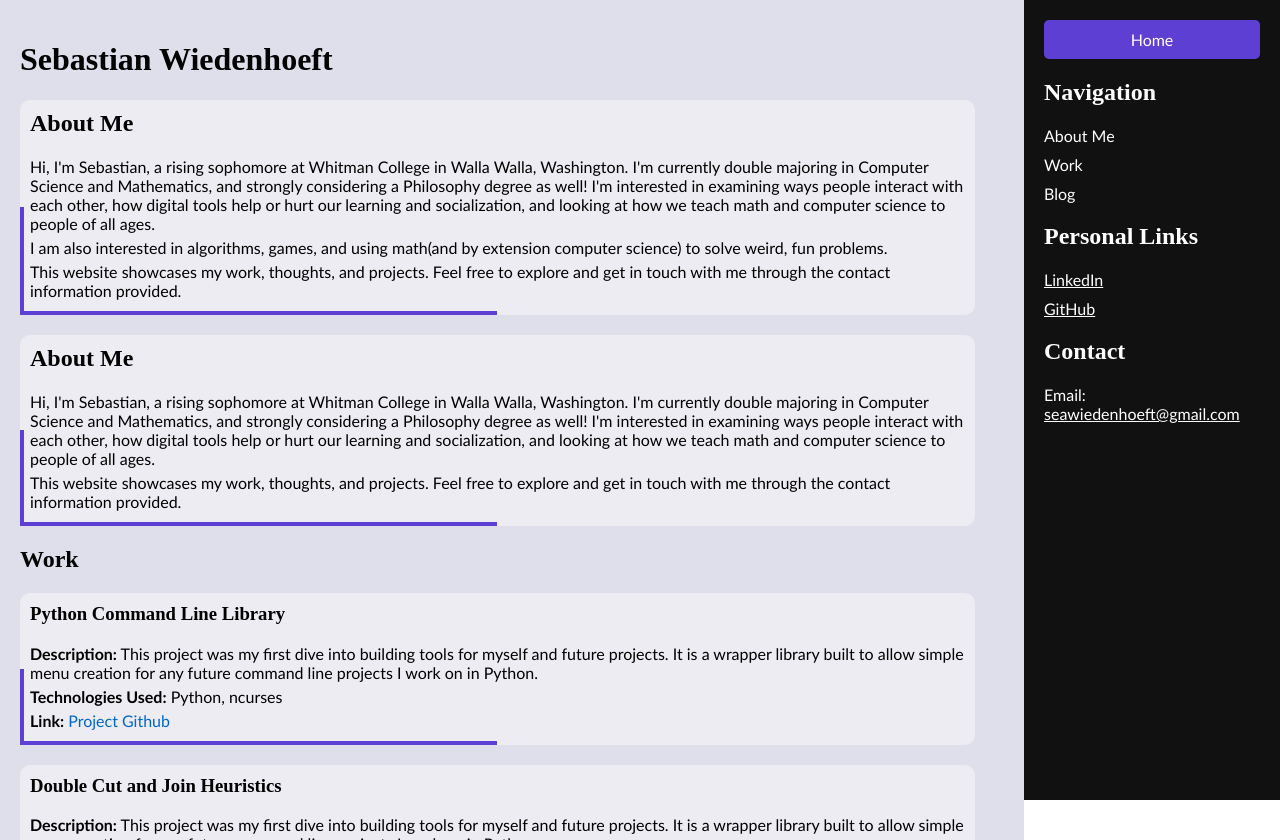
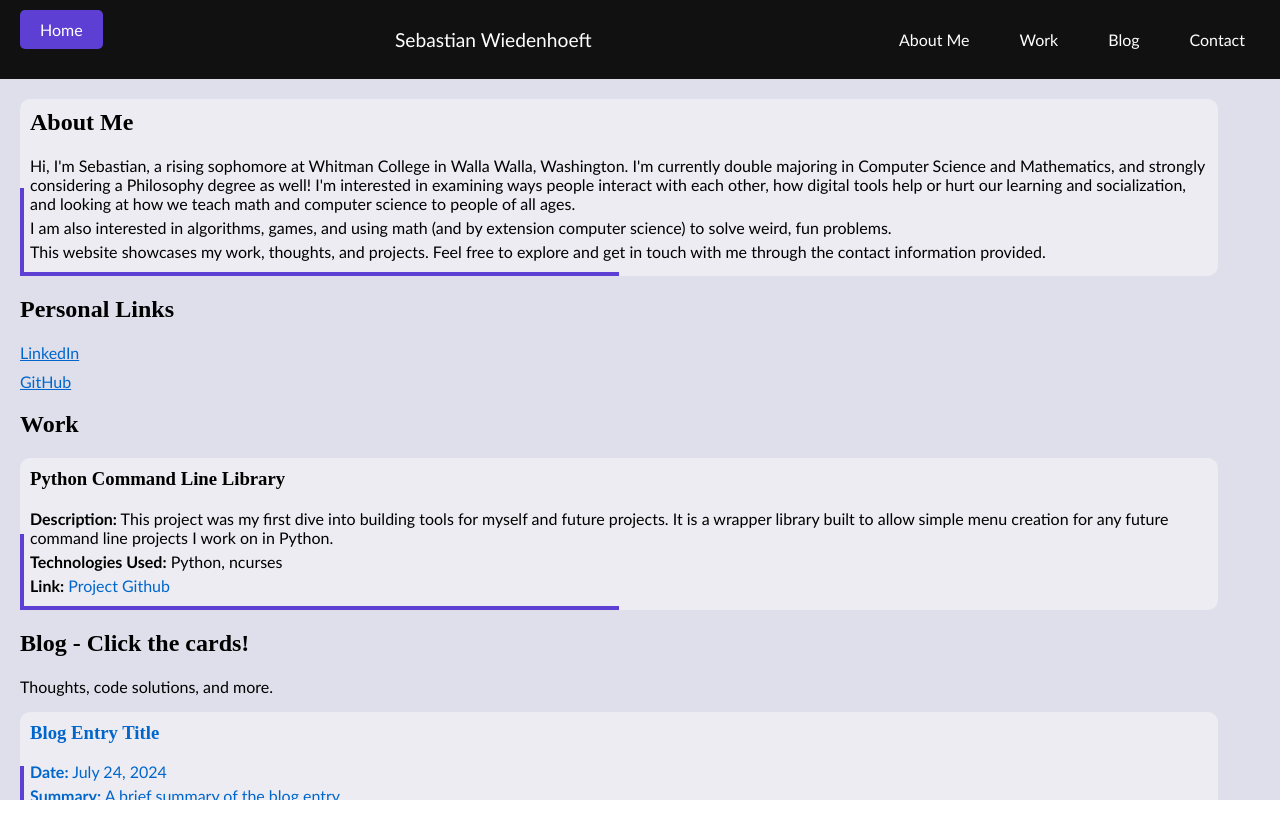
Before and after one commit to SebastianWied/PersonalPage, a plain HTML site: page index.html in a window 1280 px wide. After the commit the page ends 800 px from the top, so only its background shows below. Drawn offline with Linux system fonts and the light colour scheme.

Commit message:
Changed nav

```diff
--- a/index.html
+++ b/index.html
@@ -7,81 +7,47 @@
     <link rel="stylesheet" href="styles.css">
 </head>
 <body>
-    <div class="sidebar">
-        <a href="index.html" class="home-button">Home</a>
-        <nav>
-            <h2>Navigation</h2>
+    <nav class="top-nav">
+        <div class="nav-container">
+            <a href="index.html" class="home-button">Home</a>
+            <span class="nav-name">Sebastian Wiedenhoeft</span>
             <ul>
                 <li><a href="#about-me">About Me</a></li>
                 <li><a href="#work">Work</a></li>
                 <li><a href="#blog">Blog</a></li>
+                <li><a href="#contact">Contact</a></li>
             </ul>
-        </nav>
-        <section id="personal-links">
-            <h2>Personal Links</h2>
-            <ul>
-                <li><a href="https://www.linkedin.com/in/seawied" target="_blank">LinkedIn</a></li>
-                <li><a href="https://github.com/sebastianwied" target="_blank">GitHub</a></li>
-            </ul>
-        </section>
-        <section id="contact">
-            <h2>Contact</h2>
-            <p>Email: <a href="mailto:seawiedenhoeft@gmail.com">seawiedenhoeft@gmail.com</a></p>
-        </section>
-    </div>
+        </div>
+    </nav>
     <div class="container">
         <div class="content">
-            <header>
-                <h1>Sebastian Wiedenhoeft</h1>
-            </header>
             <main>
                 <section id="about-me">
                     <div class="about-me">
                         <h2>About Me</h2>
-                        <p>
-Hi, I'm Sebastian, a rising sophomore at Whitman College in Walla Walla, Washington. I'm currently double majoring in
-Computer Science and Mathematics, and strongly considering a Philosophy degree as well! I'm interested in
-examining ways people interact with each other, how digital tools help or hurt our learning and socialization,
-and looking at how we teach math and computer science to people of all ages.
-                        <p>I am also interested in algorithms, games, and using math(and by extension computer science)
-                                to solve weird, fun problems. </p>
+                        <p>Hi, I'm Sebastian, a rising sophomore at Whitman College in Walla Walla, Washington. I'm currently double majoring in
+                        Computer Science and Mathematics, and strongly considering a Philosophy degree as well! I'm interested in
+                        examining ways people interact with each other, how digital tools help or hurt our learning and socialization,
+                        and looking at how we teach math and computer science to people of all ages.</p>
+                        <p>I am also interested in algorithms, games, and using math (and by extension computer science) to solve weird, fun problems.</p>
                         <p>This website showcases my work, thoughts, and projects. Feel free to explore and get in touch with me through the contact information provided.</p>
                     </div>
                 </section>
-                <section id="about-me">
-                    <div class="about-me">
-                        <h2>About Me</h2>
-                        <p>
-Hi, I'm Sebastian, a rising sophomore at Whitman College in Walla Walla, Washington. I'm currently double majoring in
-Computer Science and Mathematics, and strongly considering a Philosophy degree as well! I'm interested in
-examining ways people interact with each other, how digital tools help or hurt our learning and socialization,
-and looking at how we teach math and computer science to people of all ages.
-                        <p>This website showcases my work, thoughts, and projects. Feel free to explore and get in touch with me through the contact information provided.</p>
-                    </div>
+                <section id="personal-links">
+                    <h2>Personal Links</h2>
+                    <ul>
+                        <li><a href="https://www.linkedin.com/in/seawied" target="_blank">LinkedIn</a></li>
+                        <li><a href="https://github.com/sebastianwied" target="_blank">GitHub</a></li>
+                    </ul>
                 </section>
                 <section id="work">
                     <h2>Work</h2>
                     <div class="project">
                         <h3>Python Command Line Library</h3>
-                        <p><strong>Description:</strong>
-                            This project was my first dive into building tools for myself and future projects.
-                            It is a wrapper library built to allow simple menu creation for any future command line projects
-                            I work on in Python.
-                        </p>
+                        <p><strong>Description:</strong> This project was my first dive into building tools for myself and future projects. It is a wrapper library built to allow simple menu creation for any future command line projects I work on in Python.</p>
                         <p><strong>Technologies Used:</strong> Python, ncurses</p>
                         <p><strong>Link:</strong> <a href="https://github.com/sebastianwied/CLI" target="_blank">Project Github</a></p>
                     </div>
-                    <div class="project">
-                        <h3>Double Cut and Join Heuristics</h3>
-                        <p><strong>Description:</strong>
-                            This project was my first dive into building tools for myself and future projects.
-                            It is a wrapper library built to allow simple menu creation for any future command line projects
-                            I work on in Python.
-                        </p>
-                        <p><strong>Technologies Used:</strong> Python, ncurses</p>
-                        <p><strong>Link:</strong> <a href="https://github.com/sebastianwied/CLI" target="_blank">Project Github</a></p>
-                    </div>
-
                     <!-- Duplicate the above block for each new project -->
                 </section>
                 <section id="blog">
@@ -94,6 +60,11 @@ and looking at how we teach math and computer science to people of all ages.
                             <p><strong>Summary:</strong> A brief summary of the blog entry...</p>
                         </a>
                     </div>
+                    <!-- Duplicate the above block for each new blog entry -->
+                </section>
+                <section id="contact">
+                    <h2>Contact</h2>
+                    <p>Email: <a href="mailto:seawiedenhoeft@gmail.com">seawiedenhoeft@gmail.com</a></p>
                 </section>
                 <div class="buffer"></div> <!-- Buffer element -->
             </main>
--- a/styles.css
+++ b/styles.css
@@ -1,59 +1,97 @@
 /* styles.css */
 
+/* General Styles */
 body {
     font-family: Optima;
     margin: 0;
     padding: 0;
     height: 100vh;
     display: flex;
-    overflow: hidden; /* Prevent body from scrolling */
+    flex-direction: column;
+}
+
+.top-nav {
+    display: flex;
+    justify-content: space-between;
+    align-items: center;
+    background-color: #111;
+    padding: 10px 20px;
+    box-sizing: border-box;
+}
+
+.nav-container {
+    display: flex;
+    align-items: center;
+    width: 100%;
+    justify-content: space-between;
+}
+
+.nav-name {
+    color: #fff;
+    margin-left: 20px;
+    font-size: 1.2em;
+    flex-grow: 1;
+    text-align: center;
+}
+
+.top-nav .home-button {
+    display: inline-block;
+    padding: 10px 20px;
+    background-color: #5d3fd3;
+    color: #fff;
+    text-align: center;
+    text-decoration: none;
+    border-radius: 5px;
+    transition: background-color 0.2s, transform 0.2s;
+}
+
+.top-nav .home-button:hover {
+    background-color: #4734a9;
+    transform: scale(1.05);
+}
+
+.top-nav ul {
+    list-style-type: none;
+    margin: 0;
+    padding: 0;
+    display: flex;
+}
+
+.top-nav ul li {
+    margin-left: 20px;
+}
+
+.top-nav ul li a {
+    color: #fff;
+    text-decoration: none;
+    padding: 10px 15px;
+    transition: background-color 0.2s, color 0.2s;
+}
+
+.top-nav ul li a:hover {
+    background-color: #5d3fd3;
+    color: #fff;
+    border-radius: 5px;
 }
 
 .container {
     display: flex;
     width: 100%;
-    height: 100%;
+    height: calc(100vh - 60px); /* Adjust for the height of the top nav */
+    overflow-y: auto;
 }
 
 .content {
-    flex: 3;
+    flex: 1;
     background-color: #dfdfeb; /* Original background color */
     color: #000;
     padding: 20px;
-    overflow-y: auto; /* Make the content scrollable */
-    height: 100vh; /* Ensure it takes full height for scrolling */
-    margin-right: 20%;
-}
-
-.sidebar {
-    width: 20%;
-    background-color: #111;
-    color: #fff;
-    padding: 20px;
     box-sizing: border-box;
-    position: fixed; /* Fix the sidebar position */
-    height: 100vh;
-    overflow-y: auto; /* Allow the sidebar to scroll if content overflows */
-    right: 0;
 }
 
 header, h2 {
     font-family: Graphik;
     margin-bottom: 20px;
-}
-
-nav ul {
-    list-style-type: none;
-    padding: 0;
-}
-
-nav ul li {
-    margin: 10px 0;
-}
-
-nav ul li a {
-    color: #fff;
-    text-decoration: none;
 }
 
 section {
@@ -70,15 +108,14 @@ section#personal-links ul li {
 }
 
 section#personal-links ul li a {
-    color: #fff;
+    color: #0066cc;
     text-decoration: underline;
 }
 
 section#contact a {
-    color: #fff;
+    color: #0066cc;
     text-decoration: underline;
 }
-
 /* Project and About Me styling */
 .project, .about-me {
     margin-bottom: 20px;
@@ -121,11 +158,14 @@ section#contact a {
 }
 
 .project::after, .about-me::after {
-    width: 50%; /* Adjust the percentage to control the length */
+    width: 50%;
     height: 4px;
     left: 0;
     bottom: 0;
 }
+
+/*
+/* Continued styles.css */
 
 /* Styling for blog entries */
 .blog-entry {
@@ -149,7 +189,7 @@ section#contact a {
 }
 
 .blog-entry a {
-    color: #000;
+    color: #0066cc;
     text-decoration: none;
 }
 
@@ -196,6 +236,7 @@ section#contact a {
     transform: scale(1.05);
 }
 
+/* Buffer element to add space at the bottom of the page */
 .buffer {
     height: 40px; /* Adjust the height as needed */
 }
```
Also changed, not shown: test_blog.html (+7 -16 lines).
